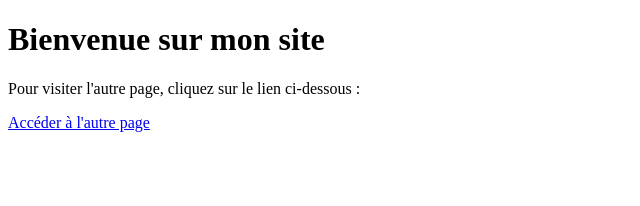
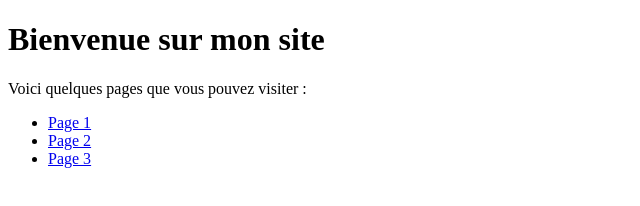
Before and after one commit to GaliaJbilou/GaliaJbilou.github.io, a plain HTML site: page index.html in a window 1280 px wide. Shown: the whole page, without its empty margins (0-640 px from the left). Drawn offline with Linux system fonts and the light colour scheme.

Commit message:
Update index.html

```diff
--- a/index.html
+++ b/index.html
@@ -7,7 +7,11 @@
 </head>
 <body>
     <h1>Bienvenue sur mon site</h1>
-    <p>Pour visiter l'autre page, cliquez sur le lien ci-dessous :</p>
-    <a href="Figures.html">Accéder à l'autre page</a>
+    <p>Voici quelques pages que vous pouvez visiter :</p>
+    <ul>
+        <li><a href="Mare 1.html">Page 1</a></li>
+        <li><a href="page2.html">Page 2</a></li>
+        <li><a href="page3.html">Page 3</a></li>
+    </ul>
 </body>
 </html>
```
